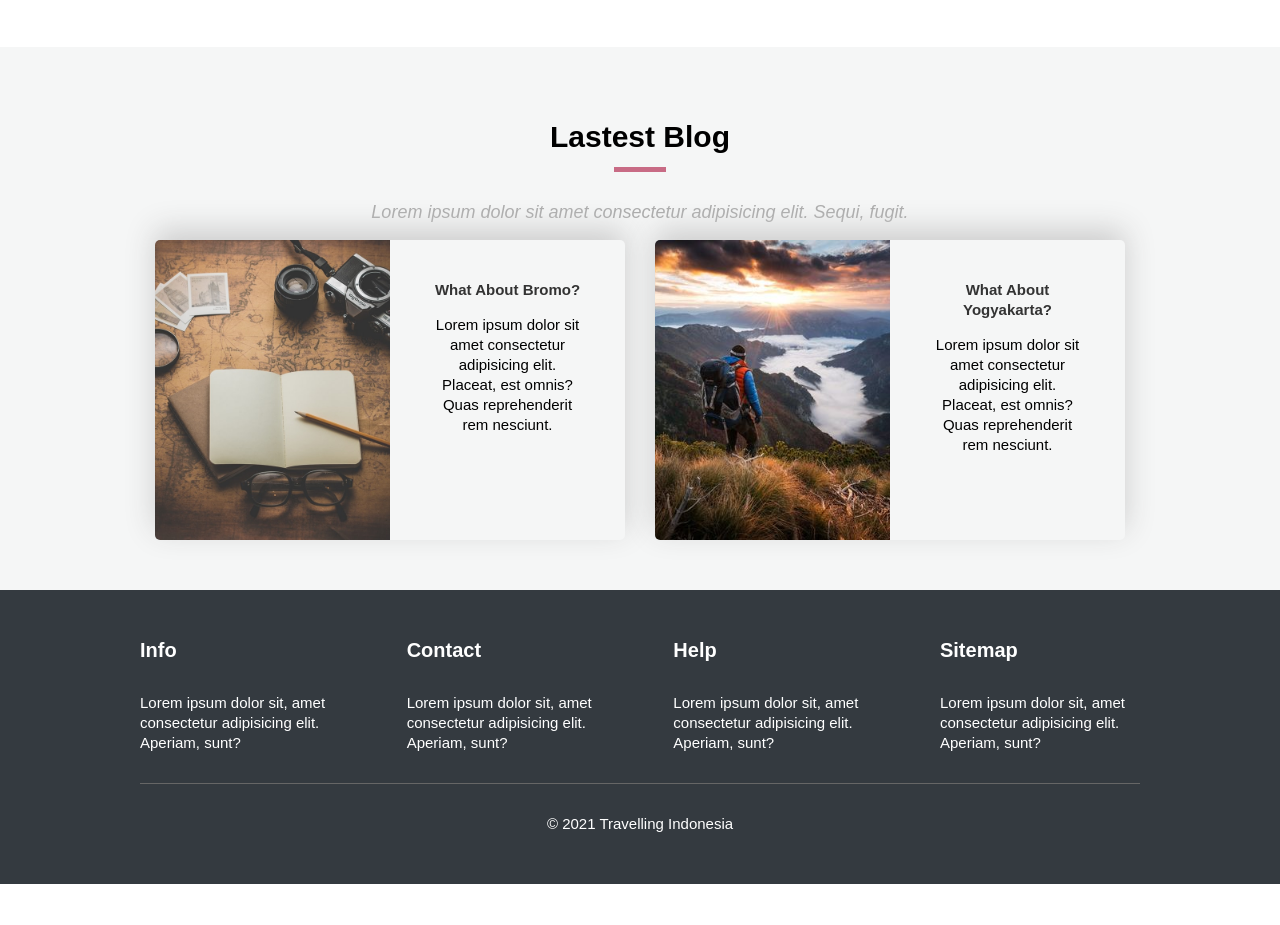
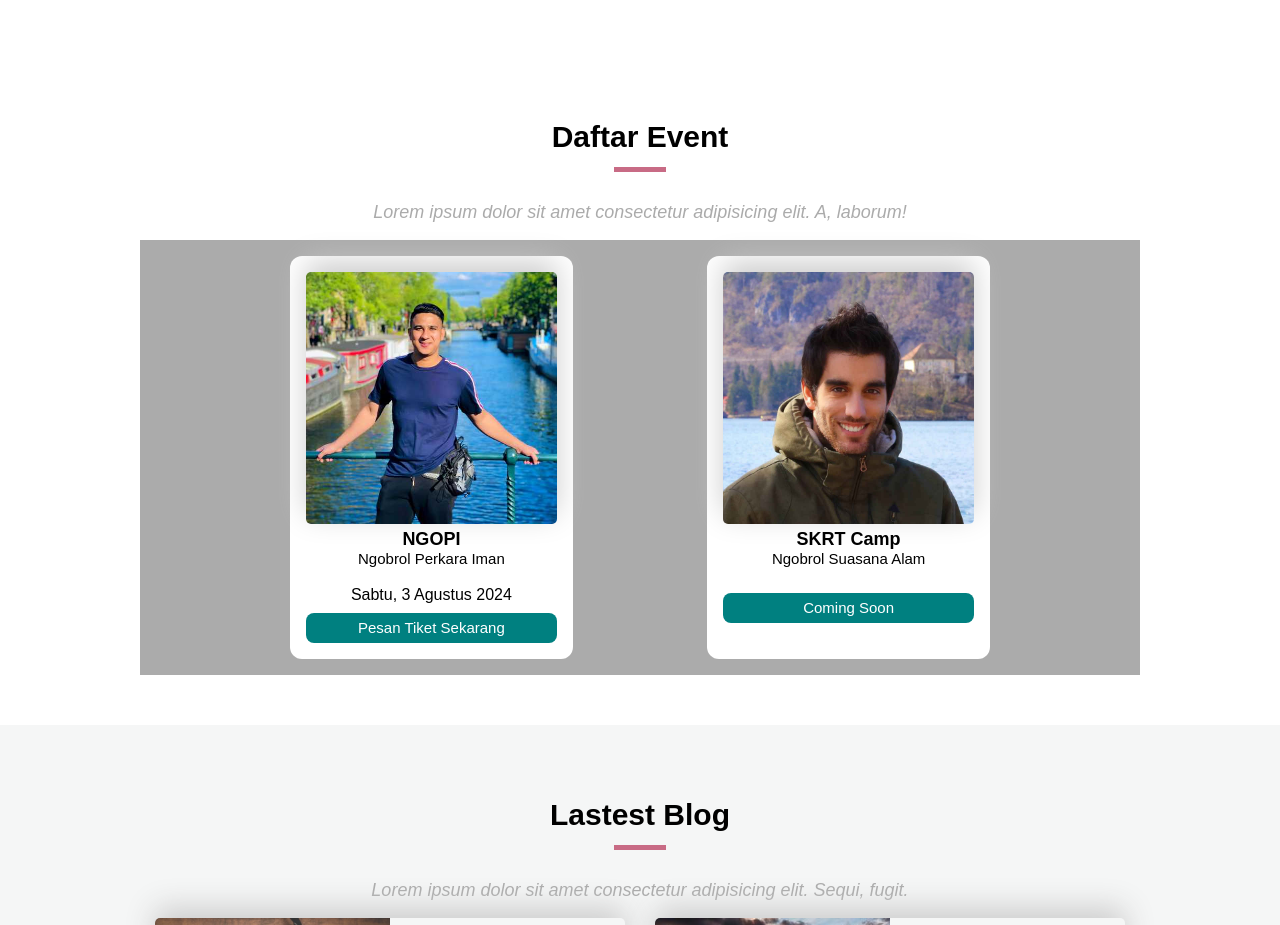
Before and after one commit to Haruku24/skrtweb_1, a plain HTML site: page website-tour-travel-master/website-tour-travel-master/index.html in a window 1280 px wide. Shown: the part 2269-3194 px from the top of the page. Before the commit the page ends 3153 px from the top, so only its background shows below. Drawn offline with nearby package versions, Linux system fonts and the light colour scheme.

Commit message:
Daftar Event

```diff
--- a/website-tour-travel-master/website-tour-travel-master/index.html
+++ b/website-tour-travel-master/website-tour-travel-master/index.html
@@ -137,6 +137,32 @@
             </div>
           </div>
         </section>
+        <section id="events">
+          <div class="layar-dalam">
+            <h3>Daftar Event</h3>
+            <p class="ringkasan">
+              Lorem ipsum dolor sit amet consectetur adipisicing elit. A,
+              laborum!
+            </p>
+            <div class="event">
+              <div class="event1">
+                <img src="asset/tim1.jpg" />
+                <h6>NGOPI</h6>
+                <span>Ngobrol Perkara Iman</span>
+                <p>Sabtu, 3 Agustus 2024</p>
+                <button class="btn_pesan">Pesan Tiket Sekarang</button>
+              </div>
+              <div class="event1">
+                <img src="asset/tim2.jpg" />
+                <h6>SKRT Camp</h6>
+                <span>Ngobrol Suasana Alam</span>
+                <p> </p>
+                <button class="btn_pesan">Coming Soon</button>
+              </div>
+            </div>
+          </div>
+        </section>
+
         <section class="abuabu" id="blog">
           <div class="layar-dalam">
             <h3>Lastest Blog</h3>
--- a/website-tour-travel-master/website-tour-travel-master/style.css
+++ b/website-tour-travel-master/website-tour-travel-master/style.css
@@ -149,6 +149,7 @@ section h3::after {
 }
 #aboutus,
 #team,
+#events,
 #blog {
   text-align: center;
 }
@@ -182,6 +183,28 @@ section.abuabu {
   flex-direction: row;
   justify-content: space-around;
 }
+.event{
+  background-color: #ababab;
+  padding: 16px;
+  display: flex;
+  flex-direction: row;
+  justify-content: space-evenly;
+}
+.event1{
+  background-color: #fff;
+  border-radius: 12px;
+  padding: 16px;
+}
+.btn_pesan{
+  width: 100%;
+  padding: 5px;
+  margin-top: 8px;
+  background-color: teal;
+  color: #fff;
+  border-radius: 8px;
+  border: none;
+}
+
 .support h6,
 .tim h6 {
   margin: 0px;
@@ -190,11 +213,27 @@ section.abuabu {
   font-size: 18px;
   font-weight: bold;
 }
+.event h6 {
+  margin: 0px;
+  padding: 0px;
+  font-size: 18px;
+  font-weight: bold;
+}
+.event p {
+  margin: 0px;
+  margin-top: 16px;
+  padding: 0px;
+  font-size: 16px;
+}
 .support img {
   width: 50px;
 }
 .support div,
 .tim div {
+  text-align: center;
+  width: 26%;
+}
+.event div {
   text-align: center;
   width: 26%;
 }
@@ -233,6 +272,11 @@ section.quote .layar-dalam p {
   padding: 40px;
 }
 .tim img {
+  width: 100%;
+  box-shadow: 0px -10px 30px #ccc;
+  border-radius: 5px;
+}
+.event img {
   width: 100%;
   box-shadow: 0px -10px 30px #ccc;
   border-radius: 5px;
@@ -335,4 +379,8 @@ footer .layar-dalam .copyright {
     width: 100%;
     padding-bottom: 30px;
   }
+
+
+
+
 }
```
Also changed, not shown: website-tour-travel-master/website-tour-travel-master/javascript.js (line endings or trailing spaces).
